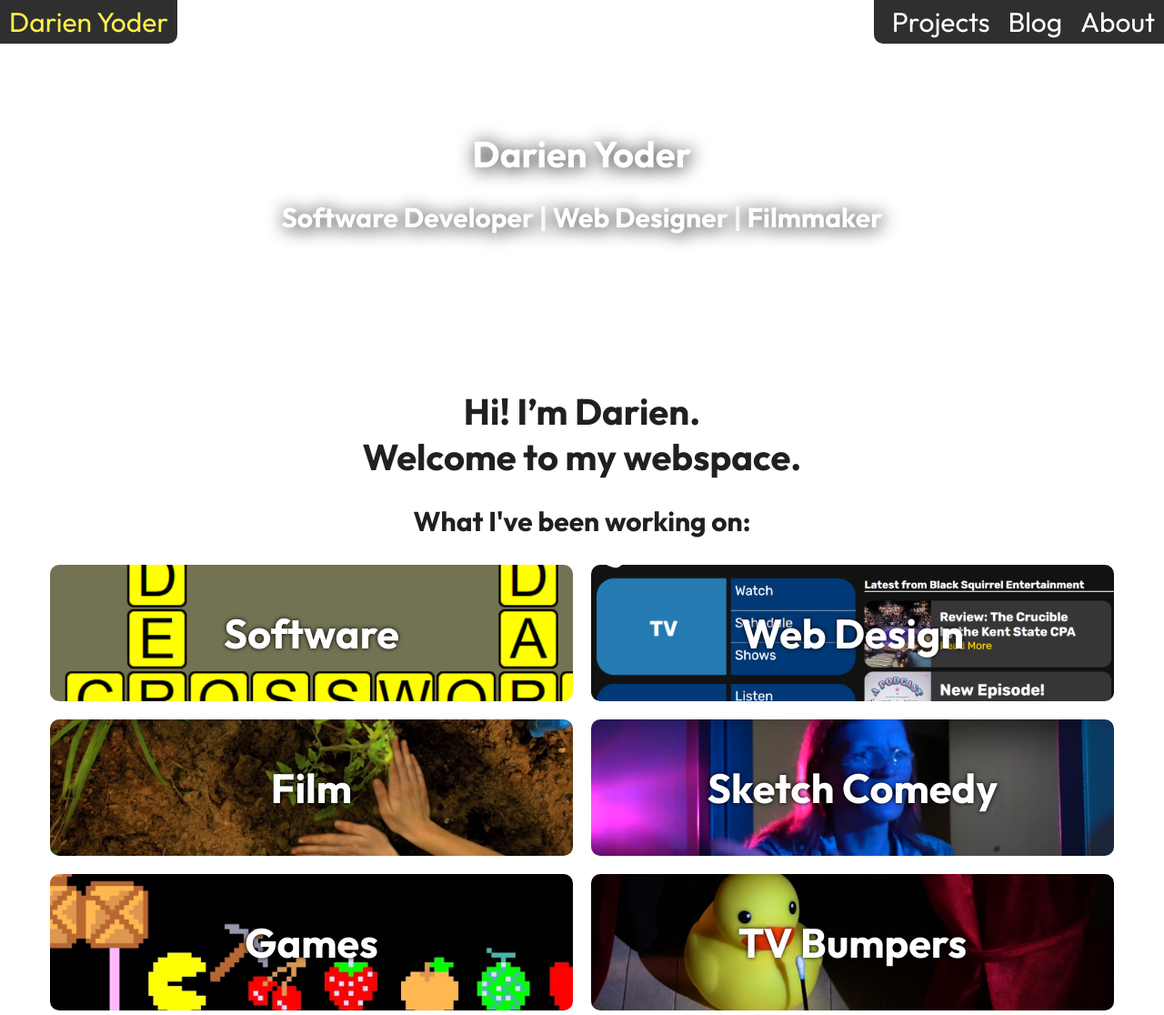
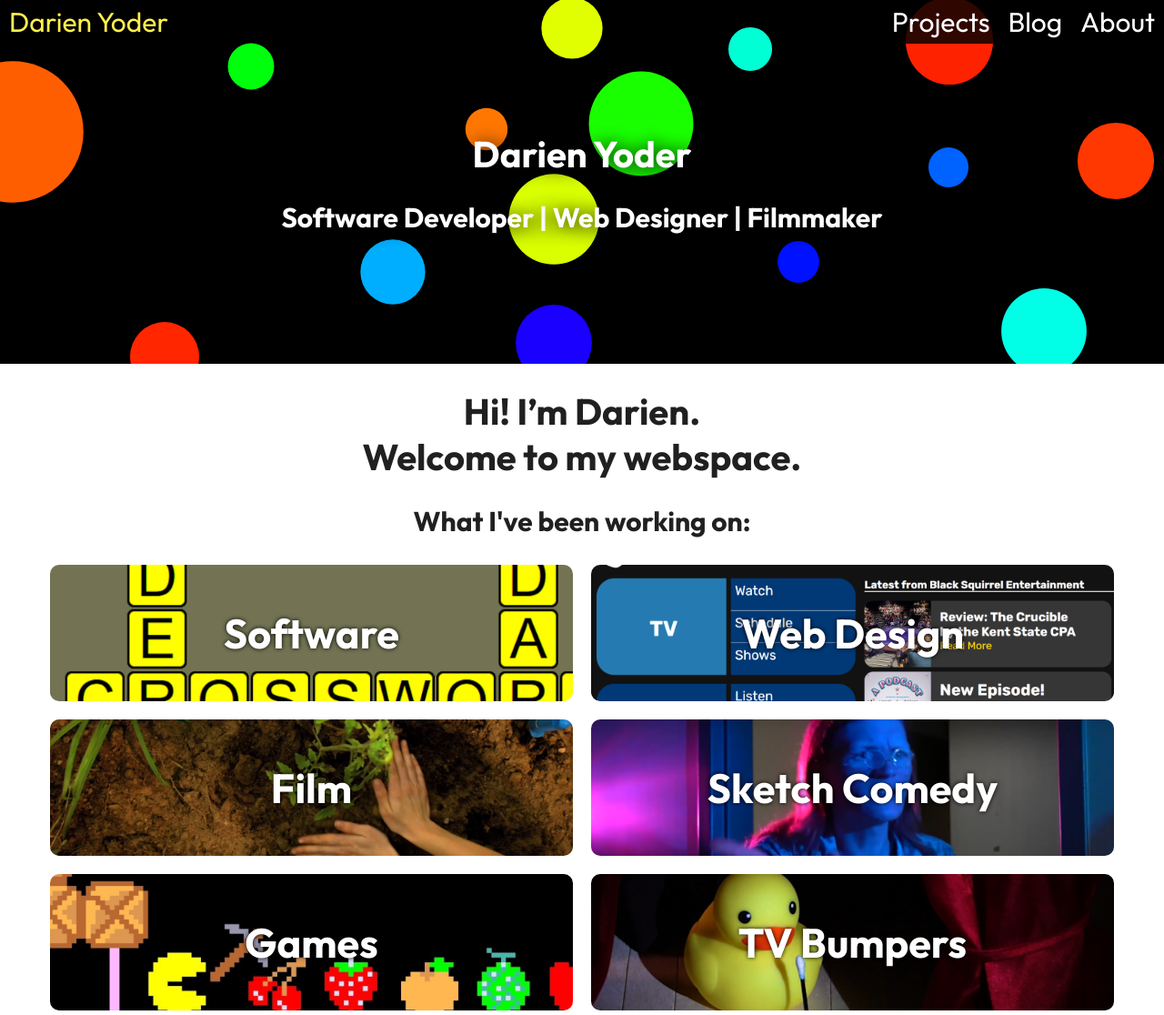
Before and after one commit to darienyoder/darienyoder.github.io, a Jekyll site: the page built from index.md, in a window 1280 px wide and 1116 px high. Shown: the whole window at 91% size. Built offline with Jekyll 4.4.1, drawn with Linux system fonts in a browser that asks for light colours.

Commit message:
Setup header on load

```diff
--- a/_layouts/base.html
+++ b/_layouts/base.html
@@ -3,7 +3,7 @@
 
     {%- include head.html -%}
 
-    <body>
+    <body {{% if page.url == "" %}} onload="headerSetup();" {{% endif %}}>
         {%- include navigation.html -%}
 
         {%- include mobile-nav.html -%}
```
